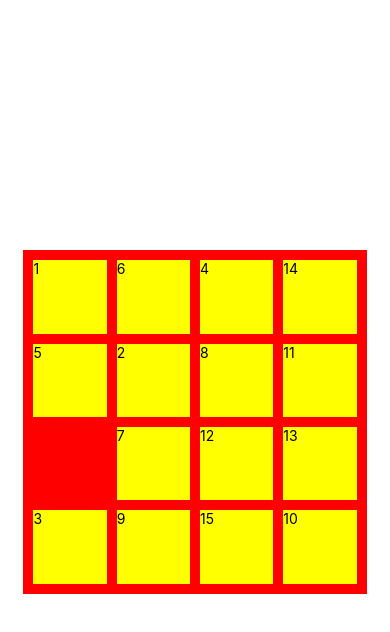
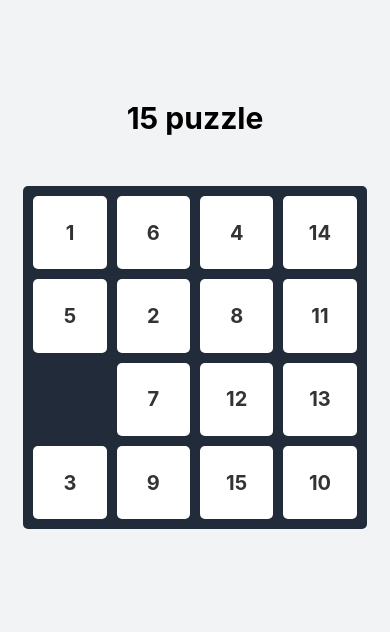
Before and after one commit to arnnis/15_puzzle, a React Native app: screen / in a window 390 px wide. Shown: the top 632 px of the page. Built offline with nearby package versions, Linux system fonts and the light colour scheme.

Commit message:
UI improvements

```diff
--- a/src/App.tsx
+++ b/src/App.tsx
@@ -7,6 +7,7 @@ const App = () => {
     <>
       <StatusBar barStyle="dark-content" />
       <View style={styles.container}>
+        <Text style={styles.puzzle}>15 puzzle</Text>
         <Grid />
       </View>
     </>
@@ -16,8 +17,15 @@ const App = () => {
 const styles = StyleSheet.create({
   container: {
     flex: 1,
-    justifyContent: 'center',
+
     alignItems: 'center',
+    backgroundColor: '#f2f3f5',
+  },
+  puzzle: {
+    fontSize: 30,
+    fontWeight: 'bold',
+    marginBottom: 50,
+    marginTop: 100,
   },
 });
 
--- a/src/components/Grid.tsx
+++ b/src/components/Grid.tsx
@@ -16,7 +16,8 @@ const Grid = () => {
     let tiles: (ITile | null)[] = [];
     tiles.push(null);
     for (let i = 0; i < 15; i++) {
-      tiles.push({title: (i + 1).toString(), position: i});
+      const isEven = i % 2 === 0;
+      tiles.push({title: (i + 1).toString(), position: i, isEven});
     }
 
     return shuffle(tiles);
@@ -36,24 +37,23 @@ const Grid = () => {
       exchangePlace(index, index - 1);
     }
 
+    if (!isInFarTopRow(index) && tiles[index - 4] === null) {
+      // Alert.alert('it can', 'top');
+      exchangePlace(index, index - 4);
+    }
+
     if (!isInFarBottomRow(index) && tiles[index + 4] === null) {
       // 0 => 4
       // 1 => 5
       // Alert.alert('it can', 'bottom');
       exchangePlace(index, index + 4);
     }
-
-    if (!isInFarTopRow(index) && tiles[index - 4] === null) {
-      // Alert.alert('it can', 'top');
-      exchangePlace(index, index - 4);
-    }
   };
 
   const isInFarRightColumn = (position: number) => (position + 1) % 4 === 0;
   const isInFarLeftColumn = (position: number) => position % 4 === 0;
+  const isInFarTopRow = (position: number) => position < 4;
   const isInFarBottomRow = (position: number) => position > 11;
-  const isInFarTopRow = (position: number) => position < 4;
-  const isNextEmptyInRow = (position: number) => {};
 
   const exchangePlace = (index1: number, index2: number) => {
     let _tiles = [...tiles];
@@ -77,11 +77,12 @@ const styles = StyleSheet.create({
     width: GRID_SIZE,
     height: GRID_SIZE,
     marginHorizontal: 'auto',
-    backgroundColor: 'red',
+    backgroundColor: '#222B39',
     flexWrap: 'wrap',
     flexDirection: 'row',
     paddingLeft: GRID_PADDING,
     paddingTop: GRID_PADDING,
+    borderRadius: 5,
   },
 });
 
--- a/src/components/Tile.tsx
+++ b/src/components/Tile.tsx
@@ -10,16 +10,18 @@ interface Props {
   onPress(tile: ITile | null, index: number): void;
 }
 
-const Tile: FC<Props> = ({tile, index, onPress}) => (
+const Tile: FC<Props> = ({tile, index, onPress}) => {
+  return (
     <TouchableOpacity
       onPress={() => onPress(tile, index)}
       style={[
         styles.container,
-      {backgroundColor: tile ? 'yellow' : 'transparent'},
+        {backgroundColor: tile ? '#fff' : 'transparent'},
       ]}>
-    <Text>{tile?.title}</Text>
+      <Text style={styles.title}>{tile?.title}</Text>
     </TouchableOpacity>
   );
+};
 
 const styles = StyleSheet.create({
   container: {
@@ -28,6 +30,14 @@ const styles = StyleSheet.create({
     backgroundColor: 'yellow',
     marginRight: TILE_MARGIN,
     marginBottom: TILE_MARGIN,
+    justifyContent: 'center',
+    alignItems: 'center',
+    borderRadius: 5,
+  },
+  title: {
+    fontSize: 20,
+    fontWeight: 'bold',
+    color: '#333',
   },
 });
 
--- a/src/types.ts
+++ b/src/types.ts
@@ -1,4 +1,5 @@
 export interface ITile {
   title: string;
   position: number;
+  isEven: boolean;
 }
```
Lines whose indentation alone changed are shown as unchanged.
